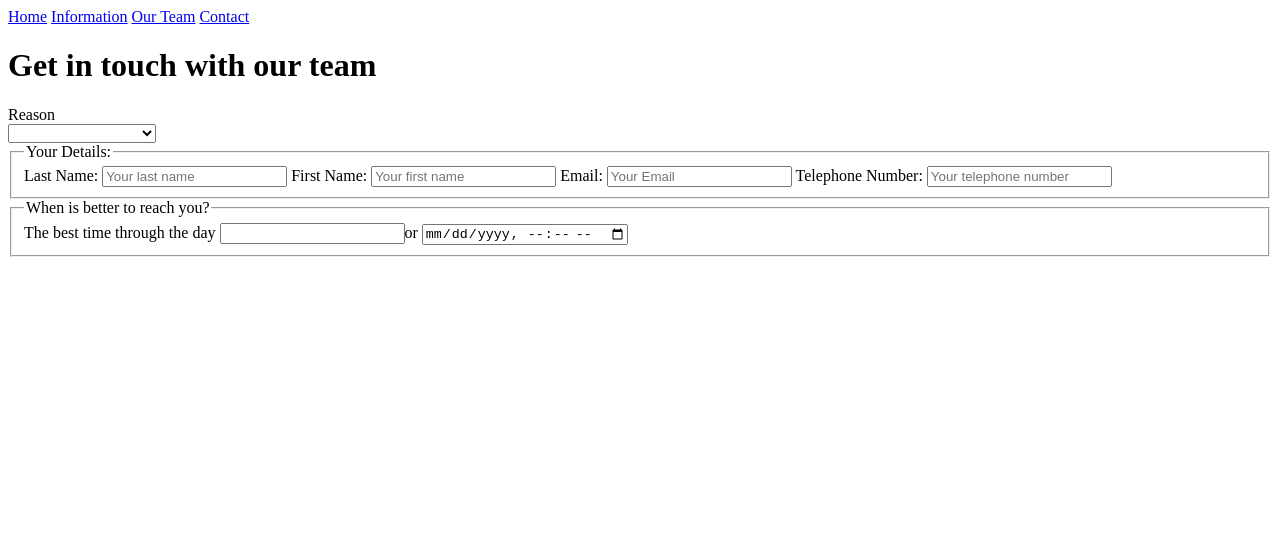
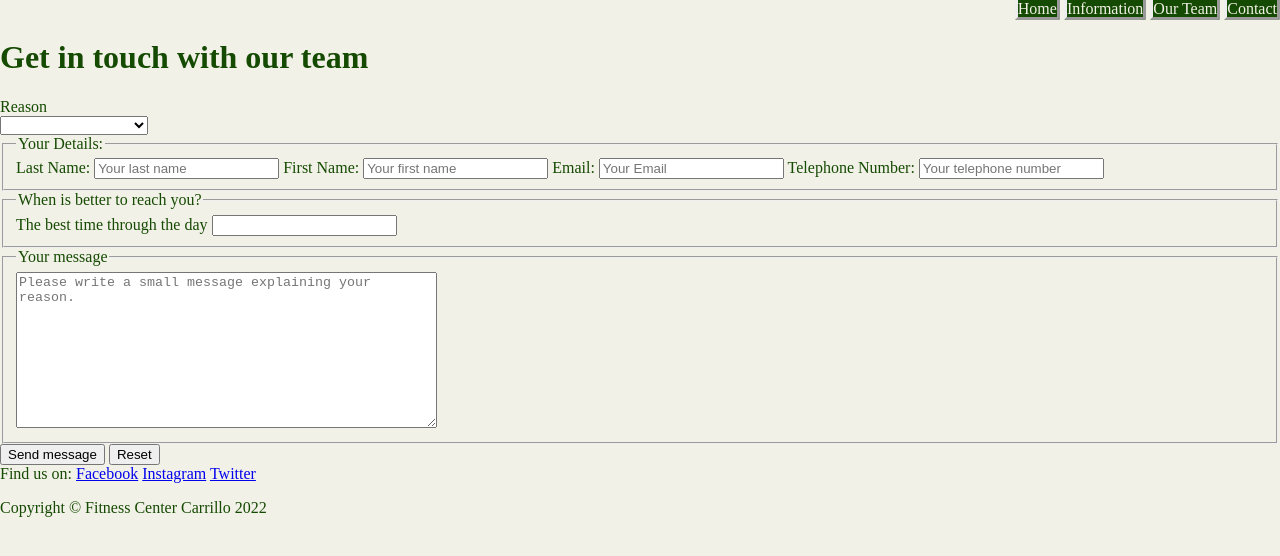
Before and after one commit to BrianRosenkranz/fitness-center, a plain HTML site: page form.html in a window 1280 px wide. Drawn offline with Linux system fonts and the light colour scheme.

Commit message:
added: text, images, style

```diff
--- a/assets/css/style.css
+++ b/assets/css/style.css
@@ -0,0 +1,25 @@
+body {
+    background-color: #F2F1E7;
+    color: #154A02;
+    margin: 0;
+}
+.text-align-right {
+    text-align: right;
+}
+div > nav > a {
+background-color: #154A02;
+color: #F2F1E7;
+text-transform: capitalize;
+text-decoration: none;
+border: 3px outset;
+border-radius: 5%;
+width: 20%;
+}
+.text-align-center {
+    text-align: center;
+    margin: 0;
+}
+
+#bg-img {
+    background url('assets/img/pexels-max-vakhtbovych-7031709.jpg'); center center / cover no-repeat;
+}
--- a/form.html
+++ b/form.html
@@ -7,22 +7,25 @@
     <meta name="description" content="Online webpage of Fitness Center Carrillo">
     <!--complete meta keywords-->
     <meta name="author" content="Fitness Center Carrillo">
+    <link rel="stylesheet" href="assets/css/style.css">
     <title>Fitness Center Carrillo</title>
 </head>
 <body>
     <header>
-        <nav>
+        <div class="text-align-right">
+         <nav>
             <a href="index.html#home" aria-label="Go to the top of the page">Home</a>
             <a href="index.html#info" aria-label="Go to the information section">Information</a>
-            <a href="index.html#our-team" aria-label="Go to the know the team section">Our Team</a>
+            <a href="our-team.html#our-team" aria-label="Go to the know the team section">Our Team</a>
             <a href="index.html#contact" aria-label="Go to the contact information section">Contact</a>
-        </nav>
+         </nav>
+        </div>
         <h1>Get in touch with our team</h1>
     </header>
     <body>
         <form action="https://formdump.codeinstitute.net" method="post">
             <label for="reason">Reason</label><br>
-            <select id="reason" name="reason">
+            <select id="reason" name="reason" required>
                 <option></option>
                 <option value="feedback">Feedback</option>
                 <option value="book-an-appointment">Book an appointment</option>
@@ -37,19 +40,35 @@
                 <label for="email">Email:</label>
                 <input type="email" id="email" name="email" placeholder="Your Email" requiered>
                 <label for="number">Telephone Number:</label>
-                <input type="tel" id="number" name="number" placeholder="Your telephone number">
+                <input type="tel" id="number" name="number" placeholder="Your telephone number" required>
             </fieldset>
             <fieldset>
                 <legend>When is better to reach you?</legend>
                 <label for="time">The best time through the day</label>
-                <input name="time" id="time" list="time-list"><span>or</span> <input type="datetime-local">
+                <input name="time" id="time" list="time-list" required>
                 <datalist id="time-list">
                     <option value="Morning"></option>
                     <option value="Lunch"></option>
                     <option value="Afternoon"></option>
                 </datalist>
             </fieldset>
+            <fieldset>
+                <legend>Your message</legend>
+                <label for="message"></label>
+                <textarea name="message" id="message" cols="50" rows="10" placeholder="Please write a small message explaining your reason." required></textarea>
+            </fieldset>
+            <label for="submit"></label>
+            <input type="submit" name="submit" id="submit" value="Send message">
+            <label for="reset"></label>
+            <input type="reset" name="reset" id="reset" value="Reset">
         </form>
+        <footer>
+            <span>Find us on:</span>
+            <a href="https://www.facebook.com" target="_blank" rel="noopener" aria-label="Find us on Facebook (link opens in a new tab)">Facebook</a>
+            <a href="https://www.instagram.com" target="_blank" rel="noopener" aria-label="Find us on Instagram (link opens in a new tab)">Instagram</a>
+            <a href="https://www.twitter.com" target="_blank" rel="noopener" aria-label="Find us on Twitter (link opens in a new tab)">Twitter</a>
+            <p>Copyright © Fitness Center Carrillo 2022</p>
+        </footer>
     </body>
 </body>
 </html>
```
Also changed, not shown: index.html (+14 -7 lines), our-team.html (added, +34 -0 lines), 2 other files.
